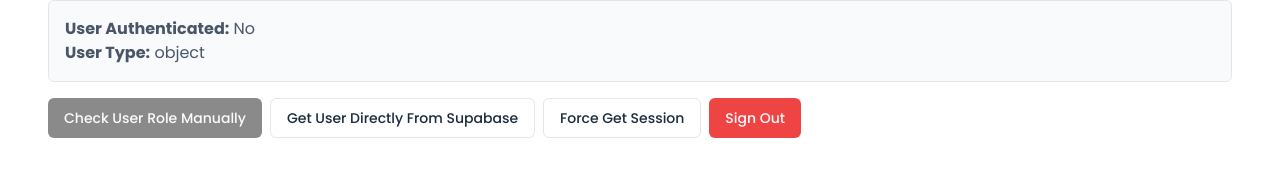
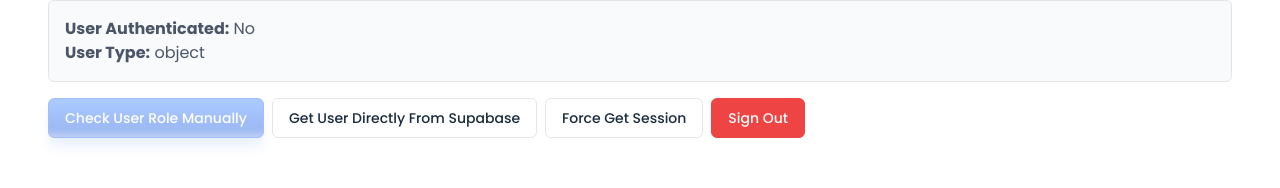
Before and after one commit to CorentinQ57/KlyraHub, a Next.js app: page /debug in a window 1280 px wide. Shown: the part 219-407 px from the top of the page. Built offline with nearby package versions, Linux system fonts and the light colour scheme; no server answers.

Commit message:
UI: Restauration du style des boutons principaux avec dégradé et ombres

```diff
--- a/components/ui/button.tsx
+++ b/components/ui/button.tsx
@@ -5,17 +5,17 @@ import { cva, type VariantProps } from "class-variance-authority"
 import { cn } from "@/lib/utils"
 
 const buttonVariants = cva(
-  "inline-flex items-center justify-center whitespace-nowrap rounded-md text-sm font-medium ring-offset-background transition-colors focus-visible:outline-none focus-visible:ring-2 focus-visible:ring-ring focus-visible:ring-offset-2 disabled:pointer-events-none disabled:opacity-50",
+  "inline-flex items-center justify-center whitespace-nowrap rounded-md text-sm font-medium ring-offset-background transition-all focus-visible:outline-none focus-visible:ring-2 focus-visible:ring-ring focus-visible:ring-offset-2 disabled:pointer-events-none disabled:opacity-50",
   {
     variants: {
       variant: {
-        default: "bg-primary text-primary-foreground hover:bg-primary/90",
+        default: "bg-btn-primary text-white border border-[#467FF7] shadow-[0_10px_12px_-2px_rgba(70,127,247,0.25)] relative overflow-hidden after:content-[''] after:absolute after:inset-0 after:shadow-[inset_0_-12px_8px_-10px_rgba(255,255,255,0.5)] hover:shadow-[0_12px_16px_-2px_rgba(70,127,247,0.35)] active:translate-y-0.5 active:shadow-[0_5px_8px_-2px_rgba(70,127,247,0.25)]",
         destructive:
-          "bg-destructive text-destructive-foreground hover:bg-destructive/90",
+          "bg-destructive text-destructive-foreground border border-destructive hover:bg-destructive/90",
         outline:
           "border border-input bg-background hover:bg-accent hover:text-accent-foreground",
         secondary:
-          "bg-secondary text-secondary-foreground hover:bg-secondary/80",
+          "bg-white text-[#467FF7] border border-[#467FF7] hover:bg-[#E6EDFD]",
         ghost: "hover:bg-accent hover:text-accent-foreground",
         link: "text-primary underline-offset-4 hover:underline",
       },
```
